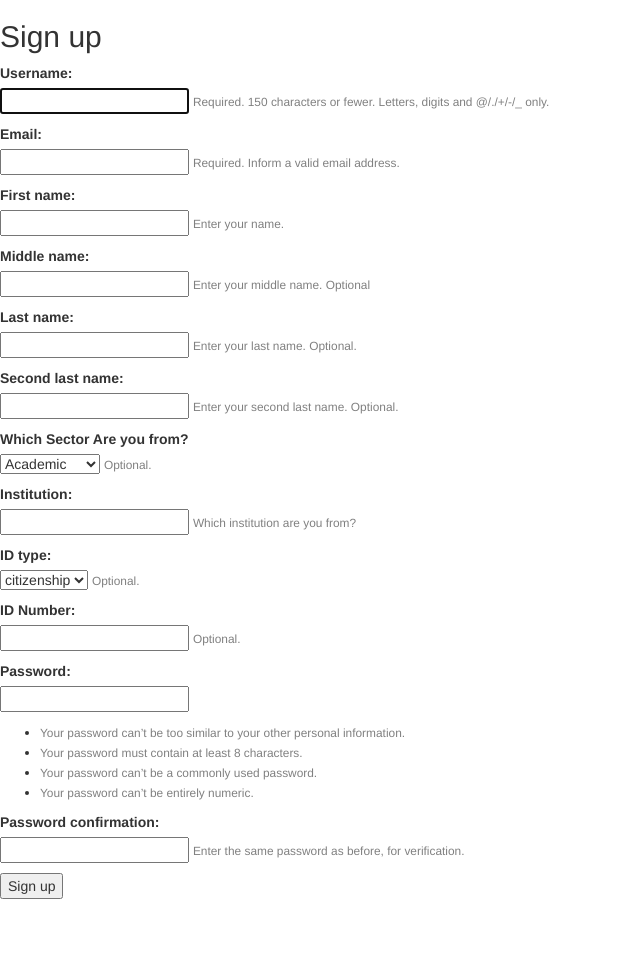
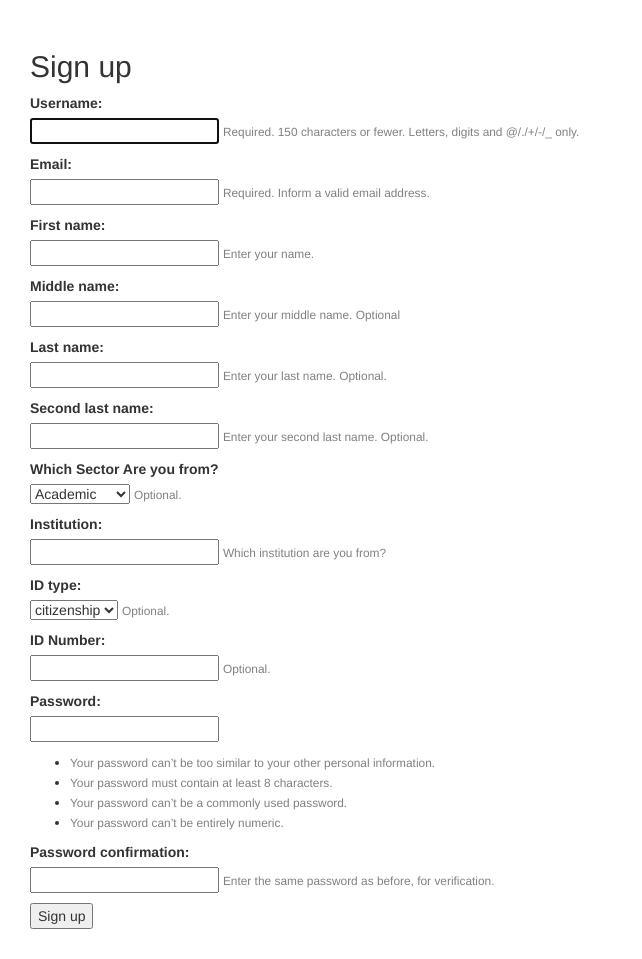
Before and after one commit to sig-gis/comimo, a Django app: page /accounts/signup/ in a window 1280 px wide. Shown: the whole page, without its empty margins (0-642 px from the left). Before the commit the page ends 899 px from the top, so only its background shows below. Run offline with Django 3.2, Linux system fonts and the light colour scheme; some libraries are stand-ins or nearby versions.

Commit message:
padding on signup, add pyc to gitignore

```diff
--- a/templates/registration/signup.html
+++ b/templates/registration/signup.html
@@ -4,6 +4,7 @@
 {% block title %}Sign Up{% endblock %}
 
 {% block content %}
+  <div style="padding:30px">
     <h2>Sign up</h2>
     <form method="post">
       {% csrf_token %}
@@ -21,4 +22,5 @@
       {% endfor %}
       <button type="submit">Sign up</button>
     </form>
+  </div>
 {% endblock %}
```
Also changed, not shown: 1 other file. Lines whose indentation alone changed are shown as unchanged.
